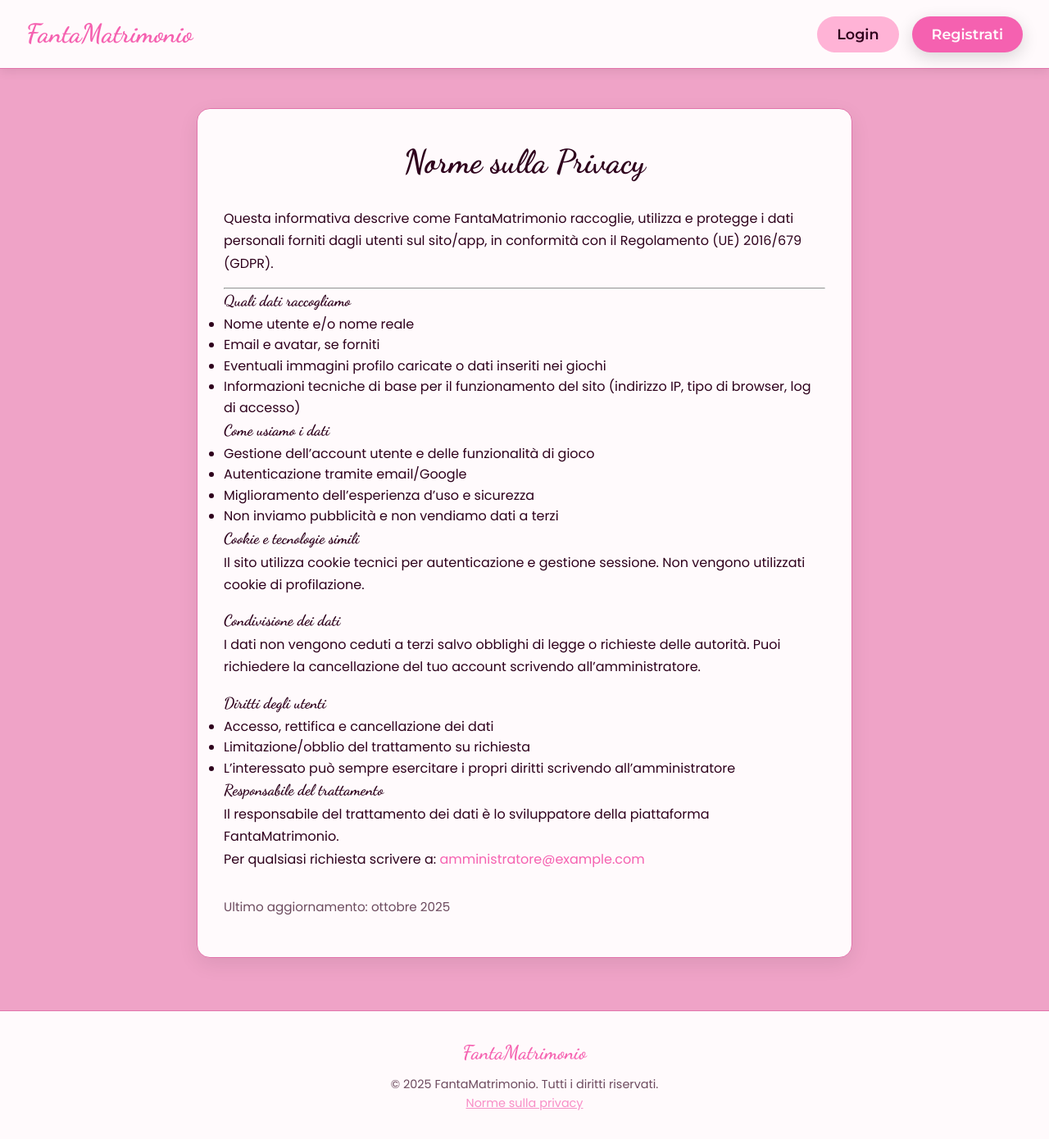
After one commit to Gerocoo/FantaMatrimonio, a Flask app: page /privacy in a window 1280 px wide. The commit adds this page. Shown: the whole page at 82% size. Run offline with Flask 3, Linux system fonts and the light colour scheme; some libraries are stand-ins or nearby versions.

Commit message:
add policy

```diff
--- a/app.py
+++ b/app.py
@@ -35,7 +35,7 @@ db = SQLAlchemy(app)
 google_bp = make_google_blueprint(
     client_id="TUO_CLIENT_ID",
     client_secret="TUO_CLIENT_SECRET",
-    redirect_url="https://www.therealfantamatrimonio.it/login/google/authorized",
+    redirect_url="https://therealfantamatrimonio.it/login/google/authorized",
     scope=["openid", "https://www.googleapis.com/auth/userinfo.email", "https://www.googleapis.com/auth/userinfo.profile"]
 )
 app.register_blueprint(google_bp, url_prefix="/login")
@@ -560,7 +560,9 @@ def upload_avatar():
     else:
         flash("Formato file non valido. Usa PNG, JPG, JPEG, GIF o WEBP", "danger")
         return redirect(url_for("dashboard"))
-
+@app.route("/privacy")
+def privacy_policy():
+    return render_template("privacy_policy.html")
 
 if __name__ == "__main__":
     with app.app_context():
--- a/templates/base.html
+++ b/templates/base.html
@@ -68,7 +68,7 @@
         </div>
       </div>
     {% else %}
-      <!-- Pulsanti per utenti non loggati -->
+
       <div style="display:flex;gap:1rem;">
         <a href="{{ url_for('login') }}" class="btn btn-secondary" style="padding: 0.5rem 1.5rem; margin: 0;">Login</a>
         <a href="{{ url_for('register') }}" class="btn btn-primary" style="padding: 0.5rem 1.5rem; margin: 0;">Registrati</a>
@@ -76,7 +76,7 @@
     {% endif %}
   </nav>
 
-  <!-- Flash Messages -->
+
   {% with messages = get_flashed_messages(with_categories=true) %}
     {% if messages %}
       {% for category, message in messages %}
@@ -87,20 +87,21 @@
     {% endif %}
   {% endwith %}
 
-  <!-- Main Content -->
+
   {% block content %}{% endblock %}
 
-  <!-- Footer -->
+
   <footer style="background: var(--card); border-top: 1px solid var(--border); padding: 2rem; text-align: center; margin-top: 4rem;">
   <p style="font-family: 'Dancing Script', cursive; font-size: 1.5rem; color: var(--primary); margin-bottom: 0.5rem;">
     FantaMatrimonio
   </p>
   <p style="font-size: 0.9rem; opacity: 0.7;">
-      &copy; 2025 FantaMatrimonio. Tutti i diritti riservati.
+    &copy; 2025 FantaMatrimonio. Tutti i diritti riservati.<br>
+    <a href="{{ url_for('privacy_policy') }}" style="color: var(--primary); text-decoration: underline;">Norme sulla privacy</a>
   </p>
 </footer>
 
-  <!-- JavaScript per dropdown menu -->
+
   <script>
     function toggleDropdown() {
       var menu = document.getElementById("menuDropdown");
@@ -109,7 +110,7 @@
       }
     }
 
-    // Chiude il menu se clicchi fuori
+
     window.onclick = function(event) {
       if (!event.target.closest("#profileDropdown")) {
         var menu = document.getElementById("menuDropdown");
@@ -119,7 +120,7 @@
       }
     }
 
-    // Previene la chiusura se clicchi dentro il menu
+
     document.addEventListener('DOMContentLoaded', function() {
       var menu = document.getElementById("menuDropdown");
       if (menu) {
@@ -129,10 +130,7 @@
       }
     });
 function handleCredentialResponse(response) {
-    // Qui ricevi il token ID di Google
     console.log("ID token:", response.credential);
-
-    // Puoi inviarlo al server per validazione e login
     fetch('/google_login_token', {
         method: 'POST',
         headers: { 'Content-Type': 'application/json' },
@@ -155,7 +153,7 @@ window.onload = function () {
         callback: handleCredentialResponse
     });
 
-    // Mostra il pulsante di login
+
     google.accounts.id.renderButton(
         document.getElementById("googleSignInDiv"),
         { theme: "outline", size: "large" }  // personalizzazione pulsante
--- a/templates/login.html
+++ b/templates/login.html
@@ -1,6 +1,10 @@
 {% extends "base.html" %}
 {% block title %}Login - FantaMatrimonio{% endblock %}
 {% block content %}
+<p style="font-size: 0.9rem; text-align:center; margin-top:2rem;">
+  Continuando dichiari di avere letto e accettato le
+  <a href="{{ url_for('privacy_policy') }}" target="_blank" style="color: var(--primary); text-decoration: underline;">Norme sulla privacy</a>.
+</p>
 <form method="post">
   <h2>Login</h2>
   <input type="text" name="username" placeholder="Username" required />
--- /dev/null
+++ b/templates/privacy_policy.html
@@ -0,0 +1,52 @@
+{% extends "base.html" %}
+{% block title %}Norme sulla Privacy - FantaMatrimonio{% endblock %}
+{% block content %}
+
+<div class="card" style="max-width: 800px; margin: 3rem auto; text-align: left;">
+  <h2>Norme sulla Privacy</h2>
+  <p>
+    Questa informativa descrive come FantaMatrimonio raccoglie, utilizza e protegge i dati personali forniti dagli utenti sul sito/app, in conformità con il Regolamento (UE) 2016/679 (GDPR).
+  </p>
+  <hr>
+  <h3> Quali dati raccogliamo </h3>
+  <ul>
+    <li>Nome utente e/o nome reale</li>
+    <li>Email e avatar, se forniti</li>
+    <li>Eventuali immagini profilo caricate o dati inseriti nei giochi</li>
+    <li>Informazioni tecniche di base per il funzionamento del sito (indirizzo IP, tipo di browser, log di accesso)</li>
+  </ul>
+
+  <h3>Come usiamo i dati</h3>
+  <ul>
+    <li>Gestione dell’account utente e delle funzionalità di gioco</li>
+    <li>Autenticazione tramite email/Google</li>
+    <li>Miglioramento dell’esperienza d’uso e sicurezza</li>
+    <li>Non inviamo pubblicità e non vendiamo dati a terzi</li>
+  </ul>
+
+  <h3>Cookie e tecnologie simili</h3>
+  <p>
+    Il sito utilizza cookie tecnici per autenticazione e gestione sessione. Non vengono utilizzati cookie di profilazione.
+  </p>
+
+  <h3>Condivisione dei dati</h3>
+  <p>
+    I dati non vengono ceduti a terzi salvo obblighi di legge o richieste delle autorità. Puoi richiedere la cancellazione del tuo account scrivendo all’amministratore.
+  </p>
+
+  <h3>Diritti degli utenti</h3>
+  <ul>
+    <li>Accesso, rettifica e cancellazione dei dati</li>
+    <li>Limitazione/obblio del trattamento su richiesta</li>
+    <li>L’interessato può sempre esercitare i propri diritti scrivendo all’amministratore</li>
+  </ul>
+
+  <h3>Responsabile del trattamento</h3>
+  <p>
+    Il responsabile del trattamento dei dati è lo sviluppatore della piattaforma FantaMatrimonio.<br>
+    Per qualsiasi richiesta scrivere a: <span style="color:var(--primary)">amministratore@example.com</span>
+  </p>
+
+  <p style="opacity:0.7; margin-top:2rem; font-size:0.95rem;">Ultimo aggiornamento: ottobre 2025</p>
+</div>
+{% endblock %}
--- a/templates/register.html
+++ b/templates/register.html
@@ -1,6 +1,10 @@
 {% extends "base.html" %}
 {% block title %}Registrati - FantaMatrimonio{% endblock %}
 {% block content %}
+<p style="font-size: 0.9rem; text-align:center; margin-top:2rem;">
+  Continuando dichiari di avere letto e accettato le
+  <a href="{{ url_for('privacy_policy') }}" target="_blank" style="color: var(--primary); text-decoration: underline;">Norme sulla privacy</a>.
+</p>
 <form method="post">
   <h2>Registrazione</h2>
   <input type="text" name="username" placeholder="Username" required />
```
Lines whose indentation alone changed are shown as unchanged.
